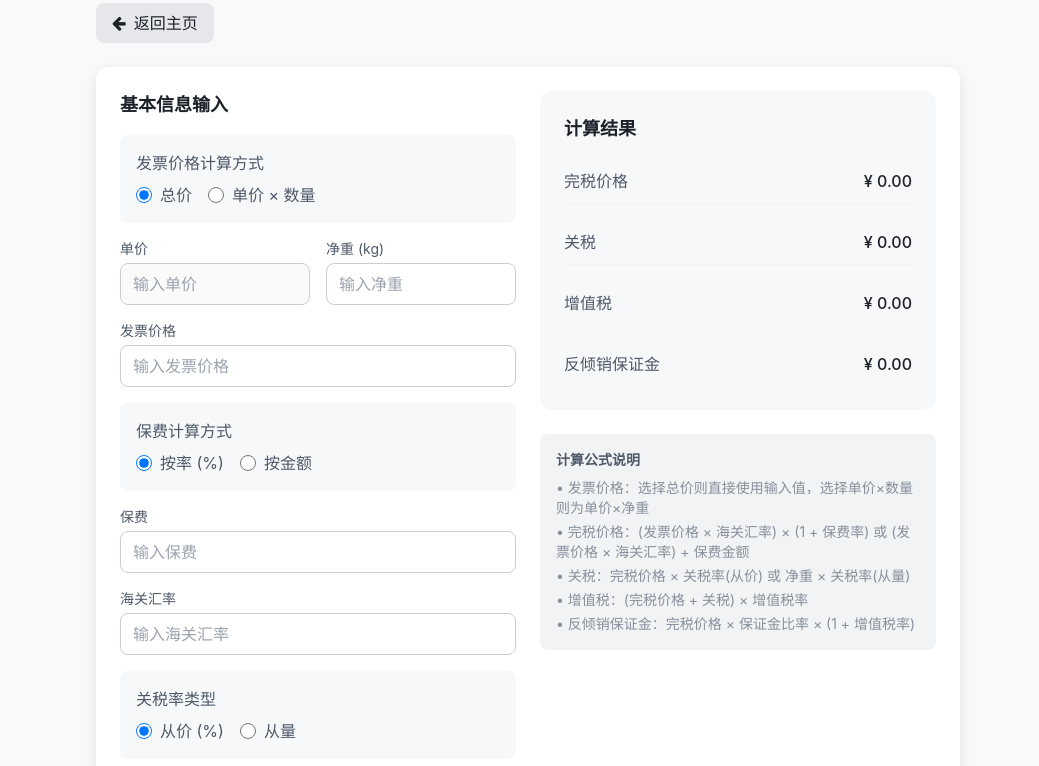
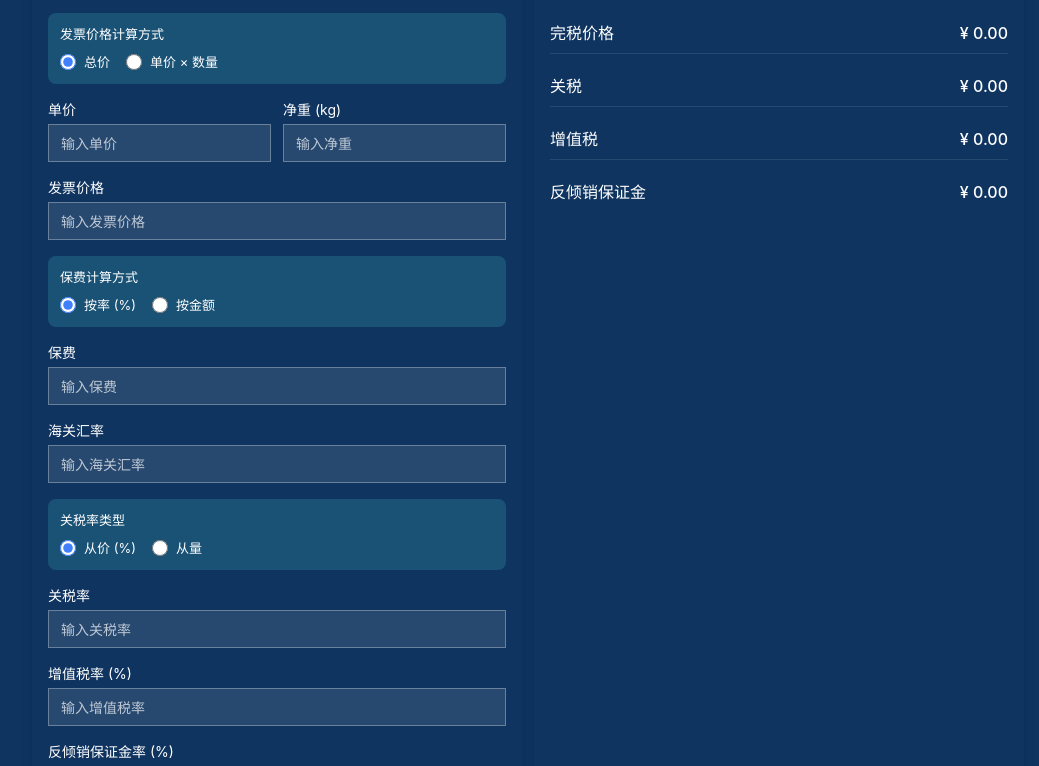
Before and after one commit to rtcus/Ezreal, a plain HTML site: page anti-dumping-calculator.html in a window 1280 px wide. Shown: the part 111-877 px from the top of the page, without its empty margins (112-1151 px from the left). Drawn offline with nearby package versions, Linux system fonts and the light colour scheme.

Commit message:
Add files via upload

```diff
--- a/anti-dumping-calculator.html
+++ b/anti-dumping-calculator.html
@@ -26,6 +26,8 @@
                         'dark-300': '#C9CDD4',
                         'light-100': '#F2F3F5',
                         'light-200': '#F7F8FA',
+                        'navy-blue': '#0F3460',
+                        'navy-blue-light': '#1A5276',
                     },
                     fontFamily: {
                         sans: ['Inter', 'system-ui', 'sans-serif'],
@@ -52,196 +54,222 @@
     </style>
     <style>
         body {
-            background-color: #f8f9fa;
+            background-color: #0F3460;
             font-family: -apple-system, BlinkMacSystemFont, 'Segoe UI', Roboto, 'Helvetica Neue', Arial, sans-serif;
+            color: white;
+            margin: 0;
+            padding: 0;
+            overflow-x: hidden;
         }
         .form-input {
             transition: all 0.3s ease;
+            background-color: rgba(255, 255, 255, 0.1);
+            border: 1px solid rgba(255, 255, 255, 0.3);
+            color: white;
+            font-size: 14px;
+            padding: 8px 12px !important;
+            height: 38px;
+        }
+        .form-input::placeholder {
+            color: rgba(255, 255, 255, 0.7);
         }
         .form-input:focus {
-            border-color: #165DFF;
-            box-shadow: 0 0 0 3px rgba(22, 93, 255, 0.1);
+            border-color: #4080FF;
+            box-shadow: 0 0 0 3px rgba(64, 128, 255, 0.2);
+            background-color: rgba(255, 255, 255, 0.15);
+            outline: none;
         }
         .result-item {
             display: flex;
             justify-content: space-between;
             align-items: center;
-            padding: 10px 0;
-            border-bottom: 1px solid #f2f3f5;
+            padding: 8px 0;
+            border-bottom: 1px solid rgba(255, 255, 255, 0.1);
         }
         .result-item:last-child {
             border-bottom: none;
         }
+        input[type="radio"] {
+            accent-color: #4080FF;
+        }
+        .bg-navy-blue {
+            background-color: #0F3460;
+        }
+        .bg-navy-blue-light {
+            background-color: #1A5276;
+        }
+        @media (max-width: 768px) {
+            .container {
+                padding: 12px !important;
+            }
+            .form-input {
+                font-size: 16px; /* 防止iOS缩放 */
+            }
+        }
+        label {
+            font-size: 13px;
+        }
+        button {
+            font-size: 14px;
+            padding: 8px 16px;
+            min-height: 38px;
+        }
     </style>
 </head>
 <body class="min-h-screen">
-    <div class="container mx-auto px-4 py-8 max-w-4xl">
-        <!-- 页面标题 -->
-        <h1 class="text-[clamp(1.5rem,3vw,2.5rem)] font-bold text-dark mb-6 text-center">税费计算工具</h1>
-
+    <div class="container mx-auto px-4 py-3 max-w-5xl min-h-screen">
         <!-- 返回按钮 -->
-        <div class="mb-6">
-            <button id="back-to-home" class="px-4 py-2 bg-gray-200 text-dark rounded-lg btn-hover">
+        <div class="mb-3">
+            <button id="back-to-home" class="px-4 py-2 bg-navy-blue-light text-white rounded-lg btn-hover">
                 <i class="fa fa-arrow-left mr-2"></i>返回主页
             </button>
         </div>
 
-        <!-- 税费计算工具卡片 -->
-        <div id="anti-dumping-calculator" class="bg-white rounded-xl p-6 card-shadow mb-8">
-            <!-- 主要内容区 - 左右排列 -->
-            <div class="grid grid-cols-1 lg:grid-cols-2 gap-6">
-                <!-- 左侧：基本信息输入区 -->
-                <div>
-                    <h2 class="text-lg font-semibold text-dark mb-4">基本信息输入</h2>
+        <!-- 主要内容区 - 两列布局 -->
+        <div class="grid grid-cols-1 md:grid-cols-2 gap-3">
+            <!-- 左侧：基本信息输入区 -->
+            <div class="bg-navy-blue rounded-xl p-4 shadow-lg">
+                <h2 class="text-lg font-semibold text-white mb-4">基本信息输入</h2>
 
                     <div class="space-y-4">
                         <!-- 发票价格计算方式 -->
-                        <div class="p-4 bg-light-200 rounded-lg">
-                            <label class="block text-dark-100 mb-2 font-medium">发票价格计算方式</label>
+                        <div class="p-3 bg-navy-blue-light rounded-lg mb-3">
+                            <label class="block text-white mb-2 font-medium">发票价格计算方式</label>
                             <div class="flex items-center space-x-4">
                                 <label class="flex items-center cursor-pointer">
-                                    <input type="radio" name="invoice-type" value="total" checked class="w-4 h-4 text-primary focus:ring-primary">
-                                    <span class="ml-2 text-dark-100">总价</span>
+                                    <input type="radio" name="invoice-type" value="total" checked class="w-4 h-4">
+                                    <span class="ml-2 text-white">总价</span>
                                 </label>
                                 <label class="flex items-center cursor-pointer">
-                                    <input type="radio" name="invoice-type" value="formula" class="w-4 h-4 text-primary focus:ring-primary">
-                                    <span class="ml-2 text-dark-100">单价 × 数量</span>
+                                    <input type="radio" name="invoice-type" value="formula" class="w-4 h-4">
+                                    <span class="ml-2 text-white">单价 × 数量</span>
                                 </label>
                             </div>
                         </div>
 
                         <!-- 单价和净重 -->
-                        <div class="grid grid-cols-2 gap-4">
+                        <div class="grid grid-cols-2 gap-3">
                             <div>
-                                <label for="ad-unit-price" class="block text-dark-100 mb-1 text-sm">单价</label>
-                                <input type="number" id="ad-unit-price" class="w-full px-3 py-2 border border-dark-300 rounded-lg form-input" placeholder="输入单价" disabled step="0.01">
+                                <label for="ad-unit-price" class="block text-white mb-1 text-sm">单价</label>
+                                <input type="number" id="ad-unit-price" class="w-full form-input" placeholder="输入单价" disabled step="0.01">
                             </div>
                             <div>
-                                <label for="ad-net-weight" class="block text-dark-100 mb-1 text-sm">净重 (kg)</label>
-                                <input type="number" id="ad-net-weight" class="w-full px-3 py-2 border border-dark-300 rounded-lg form-input" placeholder="输入净重" step="0.01">
+                                <label for="ad-net-weight" class="block text-white mb-1 text-sm">净重 (kg)</label>
+                                <input type="number" id="ad-net-weight" class="w-full form-input" placeholder="输入净重" step="0.01">
                             </div>
                         </div>
 
                         <!-- 发票价格 -->
-                        <div>
-                            <label for="ad-invoice-price" class="block text-dark-100 mb-1 text-sm">发票价格</label>
-                            <input type="number" id="ad-invoice-price" class="w-full px-3 py-2 border border-dark-300 rounded-lg form-input" placeholder="输入发票价格" step="0.01">
+                        <div class="mb-3">
+                            <label for="ad-invoice-price" class="block text-white mb-1 text-sm">发票价格</label>
+                            <input type="number" id="ad-invoice-price" class="w-full form-input" placeholder="输入发票价格" step="0.01">
                         </div>
 
                         <!-- 保费计算方式 -->
-                        <div class="p-4 bg-light-200 rounded-lg">
-                            <label class="block text-dark-100 mb-2 font-medium">保费计算方式</label>
+                        <div class="p-3 bg-navy-blue-light rounded-lg mb-3">
+                            <label class="block text-white mb-2 font-medium">保费计算方式</label>
                             <div class="flex items-center space-x-4">
                                 <label class="flex items-center cursor-pointer">
-                                    <input type="radio" name="premium-type" value="rate" checked class="w-4 h-4 text-primary focus:ring-primary">
-                                    <span class="ml-2 text-dark-100">按率 (%)</span>
+                                    <input type="radio" name="premium-type" value="rate" checked class="w-4 h-4">
+                                    <span class="ml-2 text-white">按率 (%)</span>
                                 </label>
                                 <label class="flex items-center cursor-pointer">
-                                    <input type="radio" name="premium-type" value="amount" class="w-4 h-4 text-primary focus:ring-primary">
-                                    <span class="ml-2 text-dark-100">按金额</span>
+                                    <input type="radio" name="premium-type" value="amount" class="w-4 h-4">
+                                    <span class="ml-2 text-white">按金额</span>
                                 </label>
                             </div>
                         </div>
 
                         <!-- 保费值 -->
-                        <div>
-                            <label for="premium-value" class="block text-dark-100 mb-1 text-sm">保费</label>
-                            <input type="number" id="premium-value" class="w-full px-3 py-2 border border-dark-300 rounded-lg form-input" placeholder="输入保费" step="0.01">
+                        <div class="mb-3">
+                            <label for="premium-value" class="block text-white mb-1 text-sm">保费</label>
+                            <input type="number" id="premium-value" class="w-full form-input" placeholder="输入保费" step="0.01">
                         </div>
 
                         <!-- 海关汇率 -->
-                        <div>
-                            <label for="exchange-rate" class="block text-dark-100 mb-1 text-sm">海关汇率</label>
-                            <input type="number" id="exchange-rate" class="w-full px-3 py-2 border border-dark-300 rounded-lg form-input" placeholder="输入海关汇率" step="0.01">
+                        <div class="mb-3">
+                            <label for="exchange-rate" class="block text-white mb-1 text-sm">海关汇率</label>
+                            <input type="number" id="exchange-rate" class="w-full form-input" placeholder="输入海关汇率" step="0.01">
                         </div>
 
                         <!-- 关税率类型 -->
-                        <div class="p-4 bg-light-200 rounded-lg">
-                            <label class="block text-dark-100 mb-2 font-medium">关税率类型</label>
+                        <div class="p-3 bg-navy-blue-light rounded-lg mb-3">
+                            <label class="block text-white mb-2 font-medium">关税率类型</label>
                             <div class="flex items-center space-x-4">
                                 <label class="flex items-center cursor-pointer">
-                                    <input type="radio" name="tariff-type" value="ad-valorem" checked class="w-4 h-4 text-primary focus:ring-primary">
-                                    <span class="ml-2 text-dark-100">从价 (%)</span>
+                                    <input type="radio" name="tariff-type" value="ad-valorem" checked class="w-4 h-4">
+                                    <span class="ml-2 text-white">从价 (%)</span>
                                 </label>
                                 <label class="flex items-center cursor-pointer">
-                                    <input type="radio" name="tariff-type" value="specific" class="w-4 h-4 text-primary focus:ring-primary">
-                                    <span class="ml-2 text-dark-100">从量</span>
+                                    <input type="radio" name="tariff-type" value="specific" class="w-4 h-4">
+                                    <span class="ml-2 text-white">从量</span>
                                 </label>
                             </div>
                         </div>
 
                         <!-- 关税率 -->
-                        <div>
-                            <label for="tariff-rate" class="block text-dark-100 mb-1 text-sm">关税率</label>
-                            <input type="number" id="tariff-rate" class="w-full px-3 py-2 border border-dark-300 rounded-lg form-input" placeholder="输入关税率" step="0.01">
+                        <div class="mb-3">
+                            <label for="tariff-rate" class="block text-white mb-1 text-sm">关税率</label>
+                            <input type="number" id="tariff-rate" class="w-full form-input" placeholder="输入关税率" step="0.01">
                         </div>
 
                         <!-- 增值税率 -->
-                        <div>
-                            <label for="vat-rate" class="block text-dark-100 mb-1 text-sm">增值税率 (%)</label>
-                            <input type="number" id="vat-rate" class="w-full px-3 py-2 border border-dark-300 rounded-lg form-input" placeholder="输入增值税率" step="0.01">
+                        <div class="mb-3">
+                            <label for="vat-rate" class="block text-white mb-1 text-sm">增值税率 (%)</label>
+                            <input type="number" id="vat-rate" class="w-full form-input" placeholder="输入增值税率" step="0.01">
                         </div>
 
                         <!-- 反倾销保证金率 -->
-                        <div>
-                            <label for="dumping-rate" class="block text-dark-100 mb-1 text-sm">反倾销保证金率 (%)</label>
-                            <input type="number" id="dumping-rate" class="w-full px-3 py-2 border border-dark-300 rounded-lg form-input" placeholder="输入反倾销保证金率" step="0.01">
+                        <div class="mb-3">
+                            <label for="dumping-rate" class="block text-white mb-1 text-sm">反倾销保证金率 (%)</label>
+                            <input type="number" id="dumping-rate" class="w-full form-input" placeholder="输入反倾销保证金率" step="0.01">
                         </div>
 
                         <!-- 备注 -->
-                        <div>
-                            <label for="ad-remark" class="block text-dark-100 mb-1 text-sm">备注</label>
-                            <textarea id="ad-remark" rows="3" class="w-full px-3 py-2 border border-dark-300 rounded-lg form-input" placeholder="输入备注信息"></textarea>
+                        <div class="mb-3">
+                            <label for="ad-remark" class="block text-white mb-1 text-sm">备注</label>
+                            <textarea id="ad-remark" rows="2" class="w-full form-input" placeholder="输入备注信息" style="min-height: 60px;"></textarea>
                         </div>
                     </div>
                 </div>
 
                 <!-- 右侧：计算结果显示区 -->
-                <div>
-                    <div class="bg-light-200 rounded-xl p-6 mb-6">
-                        <h2 class="text-lg font-semibold text-dark mb-4">计算结果</h2>
-                        <div class="space-y-4">
+                <div class="flex flex-col h-full">
+                    <!-- 计算结果 -->
+                    <div class="bg-navy-blue rounded-xl p-4 shadow-lg mb-4 flex-grow">
+                        <h2 class="text-lg font-semibold text-white mb-4">成本计算结果</h2>
+                        <div class="space-y-3">
                             <div class="result-item">
-                                <span class="text-dark-100">完税价格</span>
-                                <span id="paid-price" class="font-medium text-dark">¥ 0.00</span>
+                                <span class="text-white">完税价格</span>
+                                <span id="paid-price" class="font-medium text-white">¥ 0.00</span>
                             </div>
                             <div class="result-item">
-                                <span class="text-dark-100">关税</span>
-                                <span id="tariff-amount" class="font-medium text-dark">¥ 0.00</span>
+                                <span class="text-white">关税</span>
+                                <span id="tariff-amount" class="font-medium text-white">¥ 0.00</span>
                             </div>
                             <div class="result-item">
-                                <span class="text-dark-100">增值税</span>
-                                <span id="vat-amount" class="font-medium text-dark">¥ 0.00</span>
+                                <span class="text-white">增值税</span>
+                                <span id="vat-amount" class="font-medium text-white">¥ 0.00</span>
                             </div>
                             <div class="result-item">
-                                <span class="text-dark-100">反倾销保证金</span>
-                                <span id="dumping-amount" class="font-medium text-dark">¥ 0.00</span>
+                                <span class="text-white">反倾销保证金</span>
+                                <span id="dumping-amount" class="font-medium text-white">¥ 0.00</span>
                             </div>
                         </div>
                     </div>
 
-                    <!-- 计算公式说明 -->
-                    <div class="bg-light-100 rounded-lg p-4">
-                        <h3 class="text-sm font-semibold text-dark-100 mb-2">计算公式说明</h3>
-                        <ul class="text-sm text-dark-200 space-y-1">
-                            <li>• 发票价格：选择总价则直接使用输入值，选择单价×数量则为单价×净重</li>
-                            <li>• 完税价格：(发票价格 × 海关汇率) × (1 + 保费率) 或 (发票价格 × 海关汇率) + 保费金额</li>
-                            <li>• 关税：完税价格 × 关税率(从价) 或 净重 × 关税率(从量)</li>
-                            <li>• 增值税：(完税价格 + 关税) × 增值税率</li>
-                            <li>• 反倾销保证金：完税价格 × 保证金比率 × (1 + 增值税率)</li>
-                        </ul>
+                    <!-- 操作按钮 -->
+                    <div class="bg-navy-blue rounded-xl p-4 shadow-lg">
+                        <div class="flex justify-center space-x-3">
+                            <button id="ad-calculate-btn" class="px-6 py-2 bg-primary text-white rounded-lg btn-hover">
+                                <i class="fa fa-calculator mr-2"></i>计算
+                            </button>
+                            <button id="ad-reset-btn" class="px-6 py-2 bg-navy-blue-light text-white border border-white/30 rounded-lg btn-hover">
+                                <i class="fa fa-refresh mr-2"></i>重置
+                            </button>
+                        </div>
                     </div>
                 </div>
-            </div>
-
-            <!-- 操作按钮 -->
-            <div class="flex justify-center space-x-4 mt-6">
-                <button id="ad-calculate-btn" class="px-6 py-2 bg-primary text-white rounded-lg btn-hover">
-                    <i class="fa fa-calculator mr-2"></i> 计算
-                </button>
-                <button id="ad-reset-btn" class="px-6 py-2 bg-white text-dark border border-dark-300 rounded-lg btn-hover">
-                    <i class="fa fa-refresh mr-2"></i> 重置
-                </button>
             </div>
         </div>
     </div>
```
